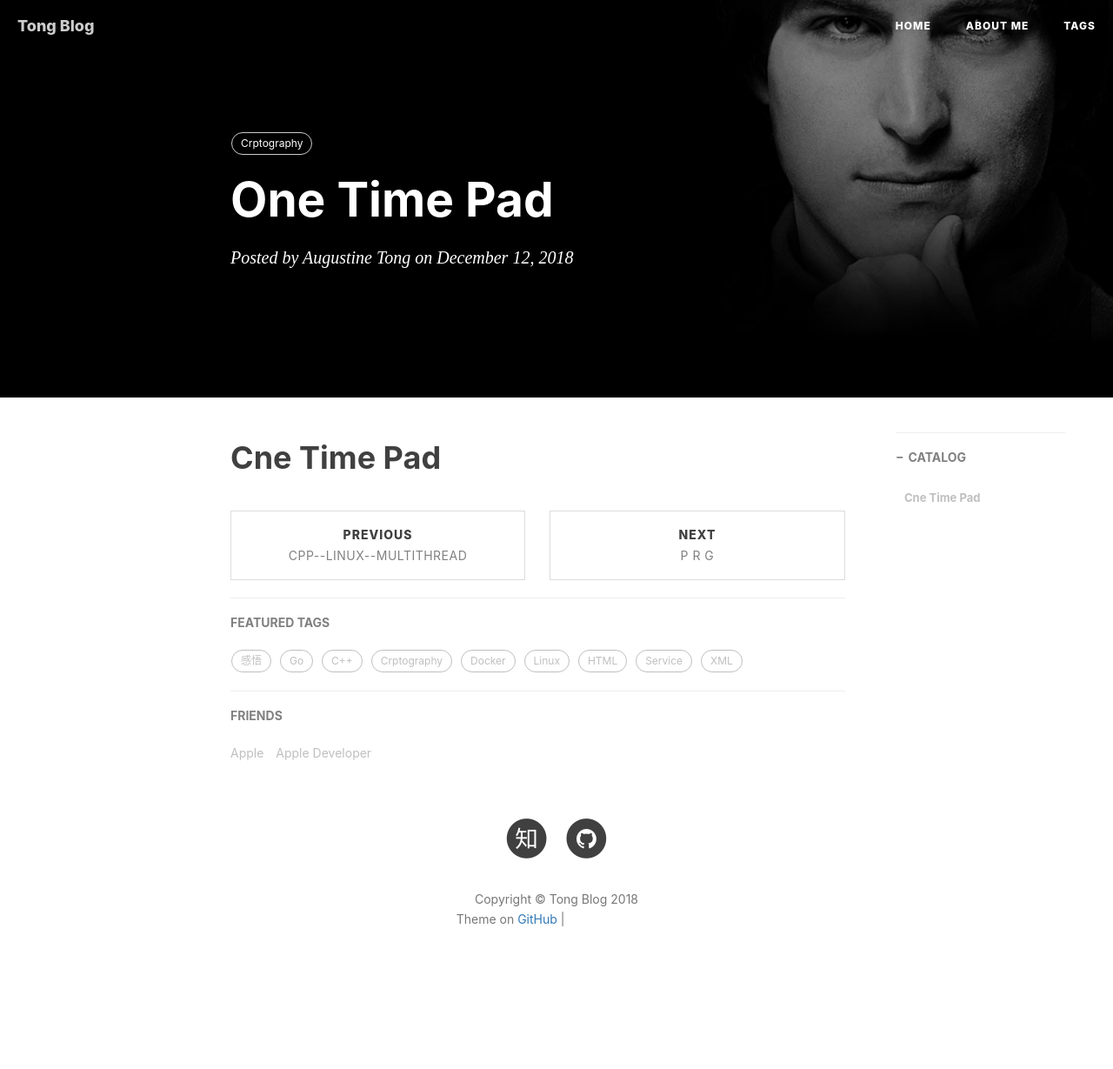
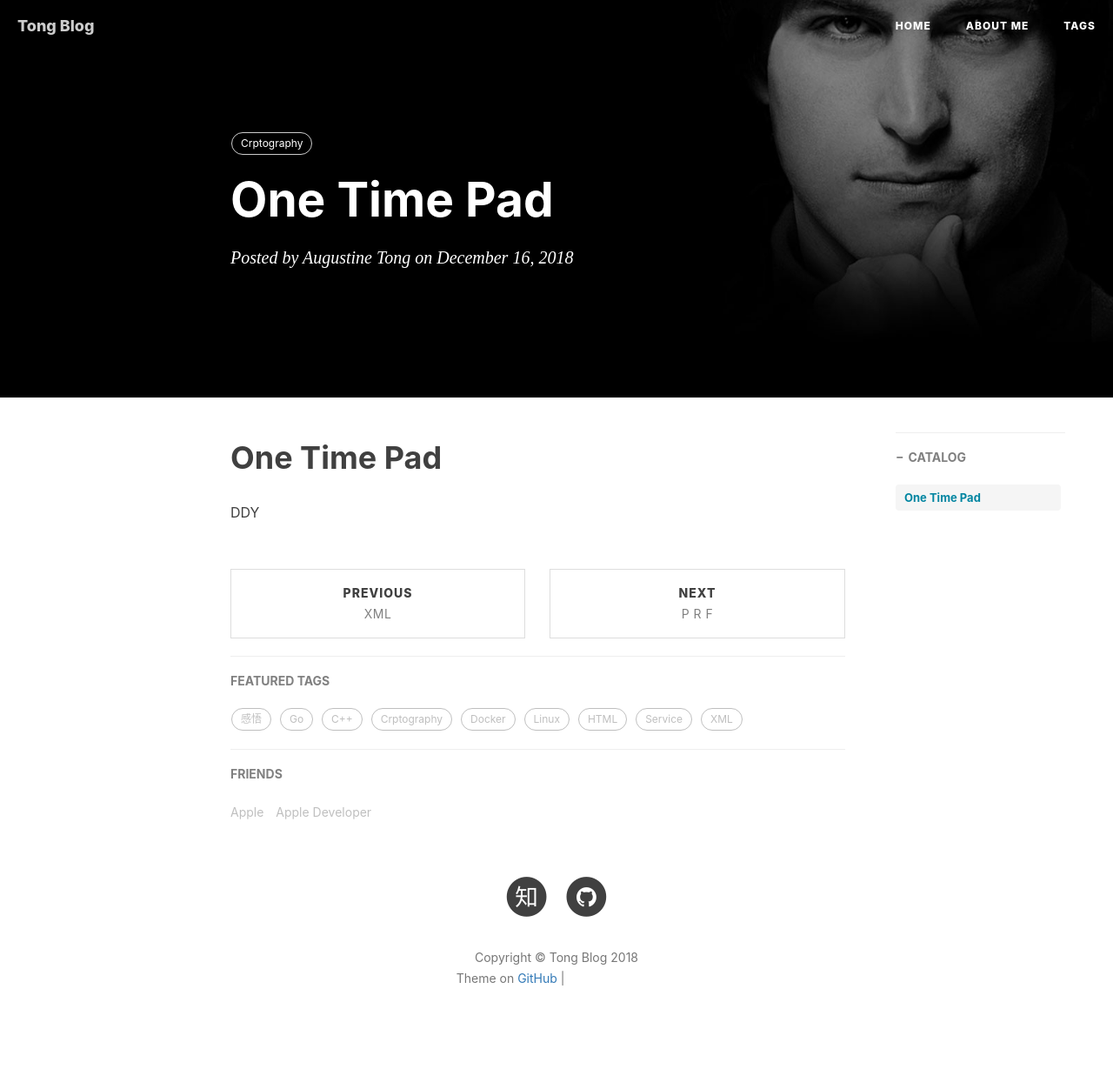
Before and after one commit to AugustineTong/TongBlog, a Jekyll site: the page built from _posts/2018-12-16-OTP.md, in a window 1280 px wide. Shown: the whole page at 87% size. Built offline with Jekyll 4.4.1, drawn with Linux system fonts in a browser that asks for light colours; nearby versions of some CDN libraries; comment, search, counter and statistics services are not loaded; before the commit the page ends 1161 px from its top, so only the background shows below that; grey boxes are pictures that could not be loaded.

Commit message:
Update 2018-12-16-OTP.md

```diff
--- a/_posts/2018-12-16-OTP.md
+++ b/_posts/2018-12-16-OTP.md
@@ -3,7 +3,7 @@ layout:     post
 
 title:      One Time Pad
 
-date:       2018-12-12
+date:       2018-12-16
 
 author:     Augustine Tong
 
@@ -15,4 +15,5 @@ tags:
     - Crptography
 ---
 
-# Cne Time Pad
+# One Time Pad
+DDY
```
